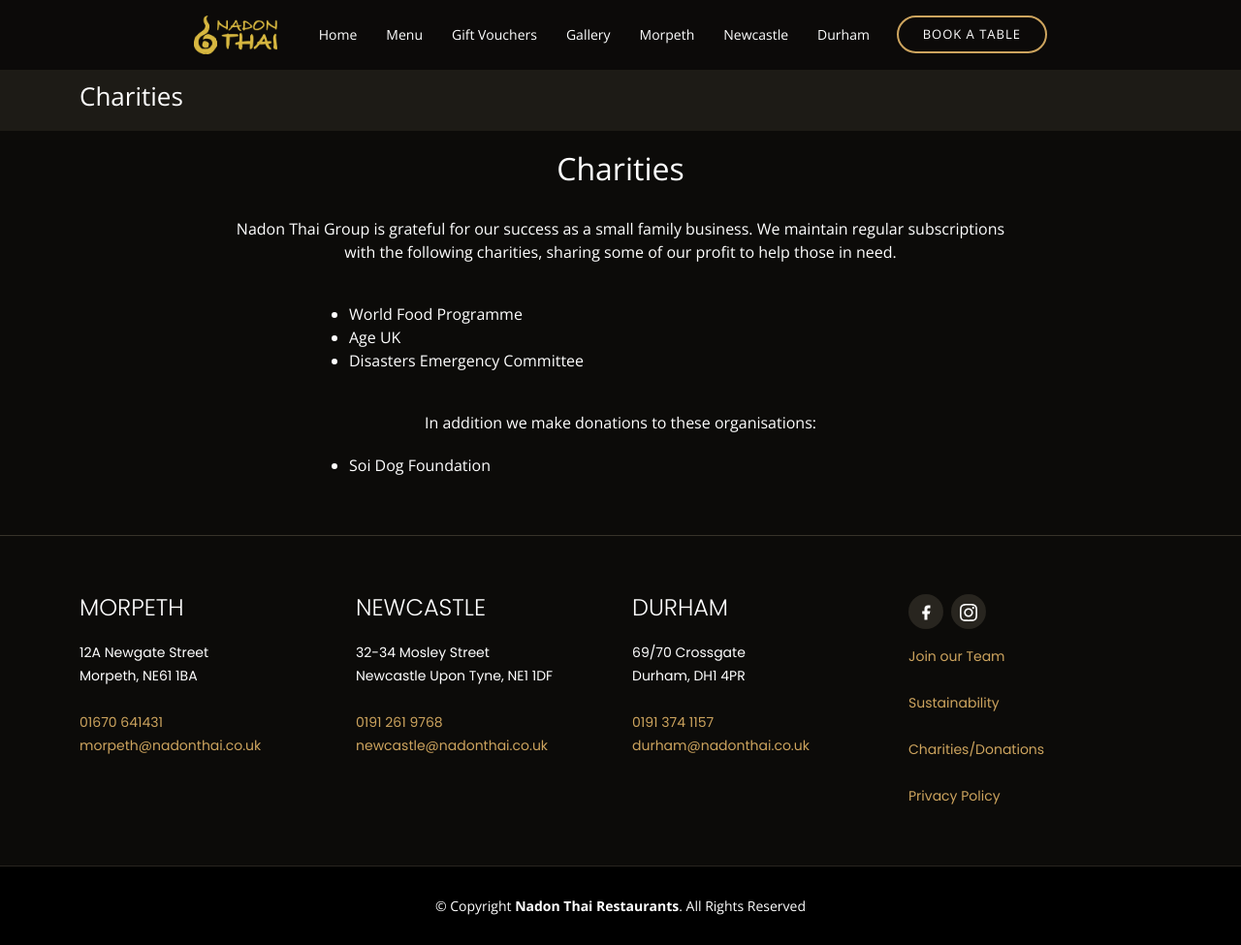
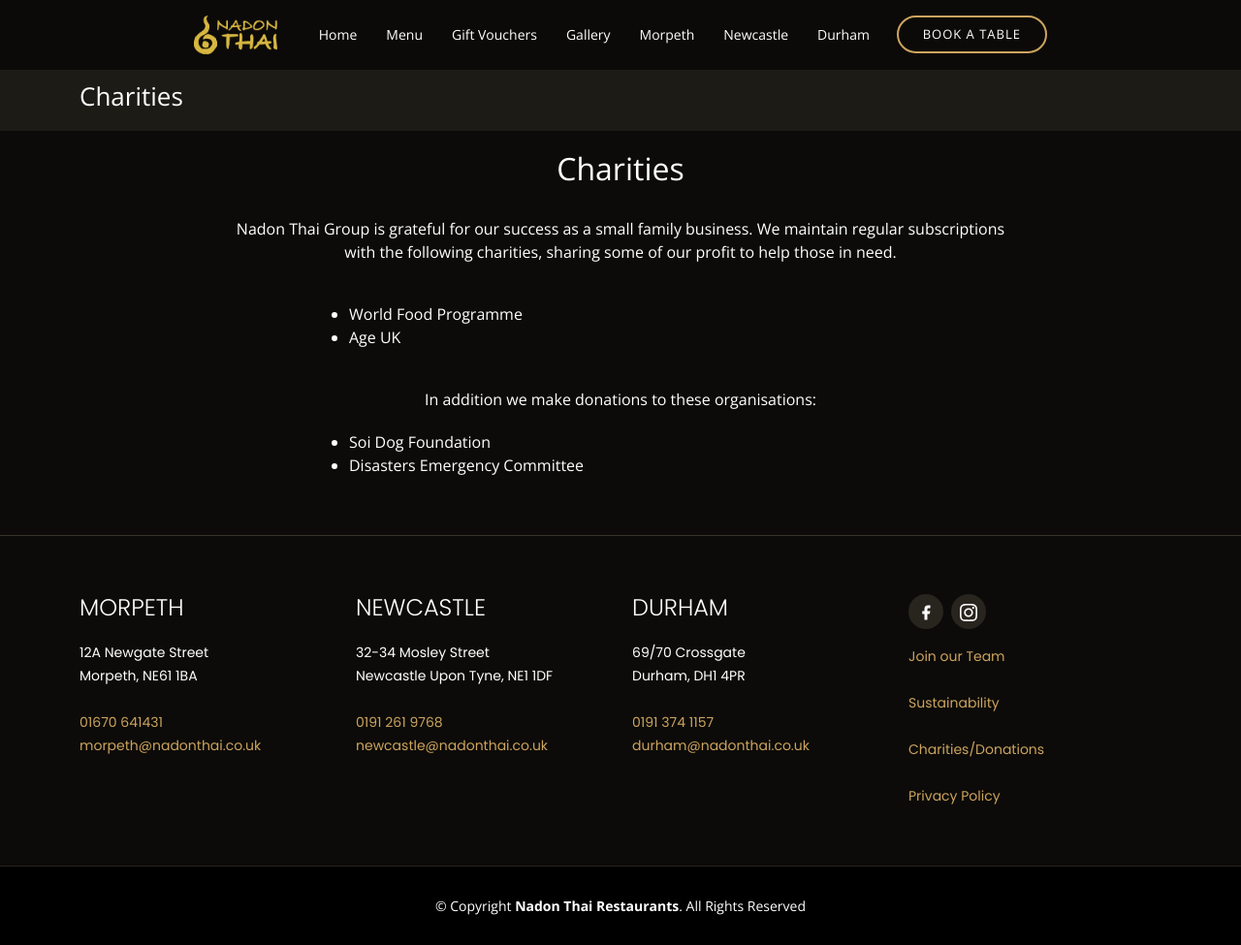
Before and after one commit to fractionerp/nadonthai.co.uk, a Jekyll site: the page built from charity.html, in a window 1280 px wide. Shown: the whole page at 97% size. Built offline with Jekyll 4.4.1, drawn with Linux system fonts in a browser that asks for light colours; part of the change alters nothing that is shown.

```diff
--- a/charity.html
+++ b/charity.html
@@ -12,12 +12,12 @@ description: "Nadon Thai charitable activities"
   <ul style="max-width: 600px; margin: 0 auto 40px; list-style: disc; padding-left: 20px;">
     <li>World Food Programme</li>
     <li>Age UK</li>
-    <li>Disasters Emergency Committee</li>
   </ul>
   <p style="text-align: center; max-width: 800px; margin: 0 auto 20px;">
     In addition we make donations to these organisations:
   </p>
   <ul style="max-width: 600px; margin: 0 auto 40px; list-style: disc; padding-left: 20px;">
     <li>Soi Dog Foundation</li>
+    <li>Disasters Emergency Committee</li>
   </ul>
 </div>
```
